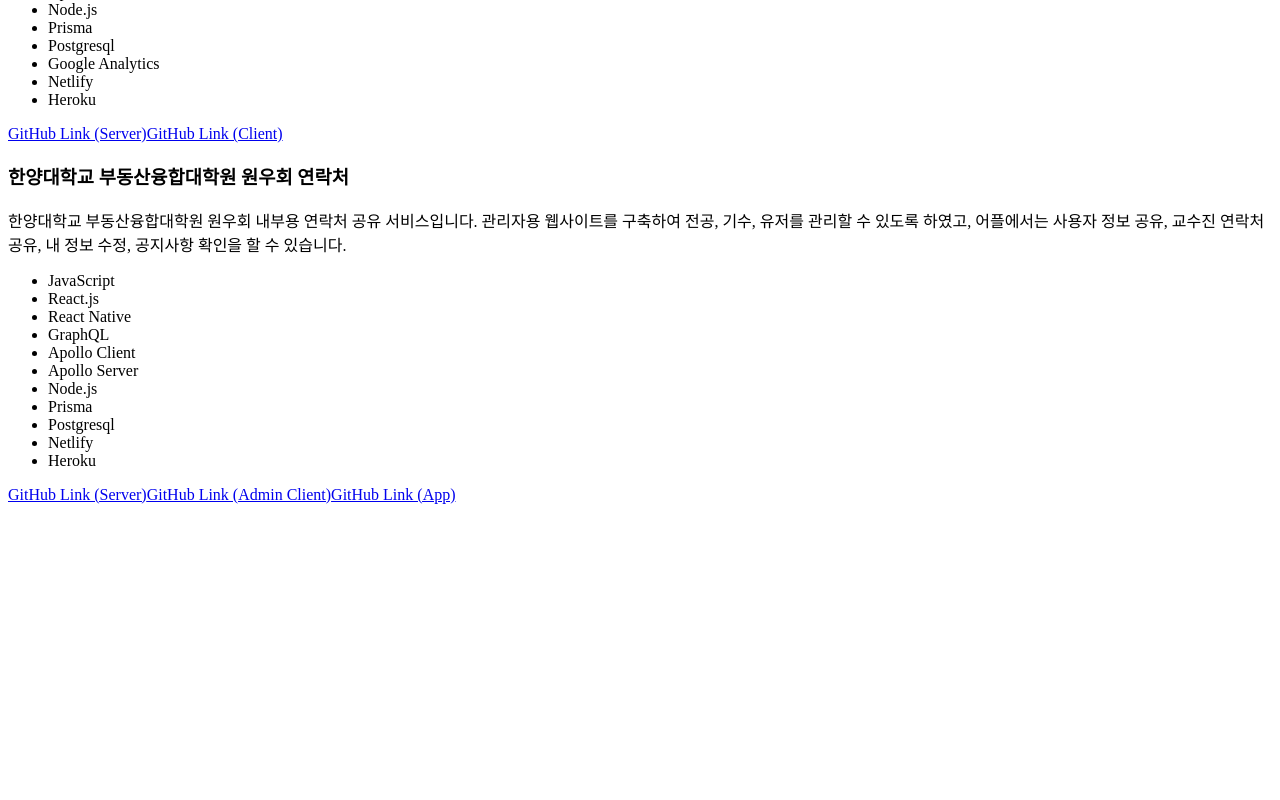
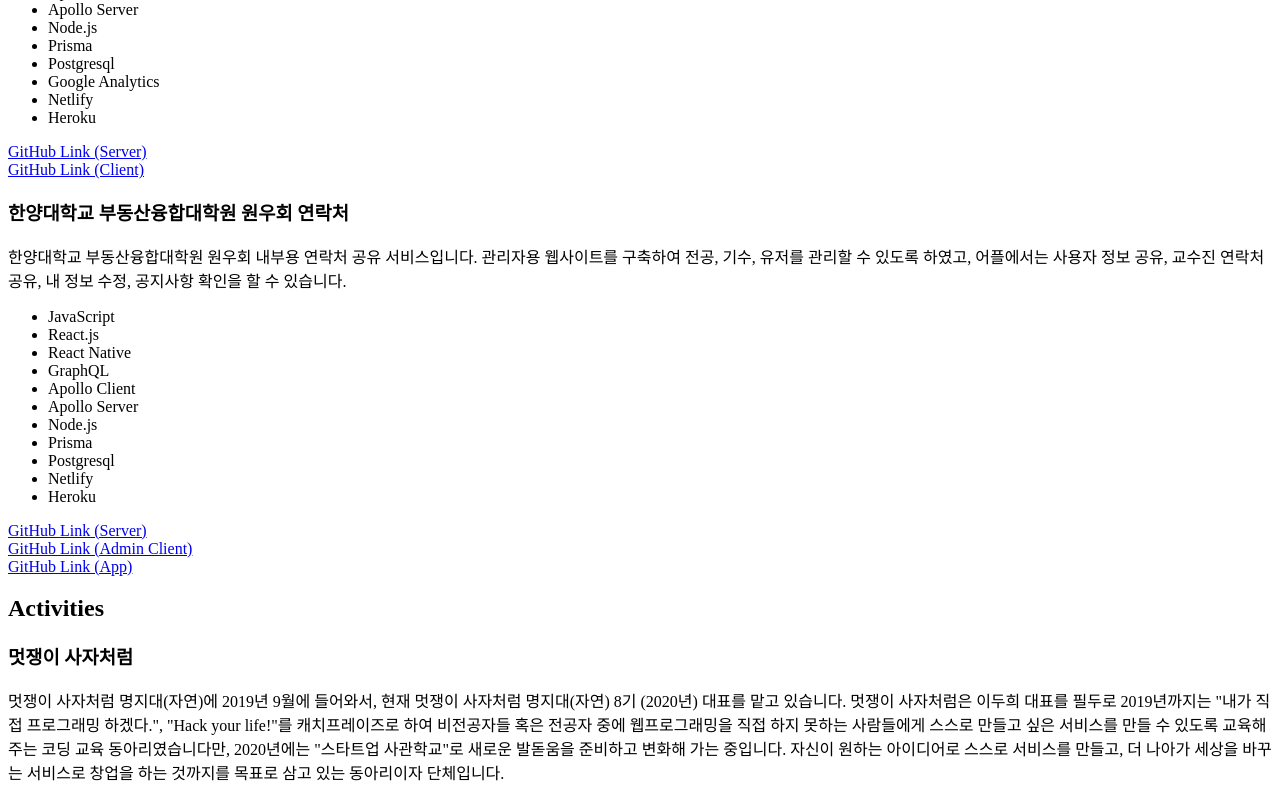
Before and after one commit to ndaemy/tarrazu-blog-frontend, a Next.js app: page /profile in a window 1280 px wide. Shown: the part 3535-4335 px from the top of the page. Before the commit the page ends 4047 px from the top, so only its background shows below. Built offline with nearby package versions, Linux system fonts and the light colour scheme.

Commit message:
[Profile] Add activities to profile page

```diff
--- a/components/profile/tags.tsx
+++ b/components/profile/tags.tsx
@@ -8,7 +8,7 @@
       {names.map(name => (
         <li
           key={name}
-          className='rounded bg-gray-600 p-1 text-xs text-white mr-2 mb-2 inline-block'
+          className='rounded bg-gray-600 px-2 py-1 text-xs text-white mr-2 mb-2 inline-block'
         >
           {name}
         </li>
--- a/pages/profile.tsx
+++ b/pages/profile.tsx
@@ -8,6 +8,7 @@
   'React.js',
   'React Native',
   'Node.js',
+  'Express.js',
   'GraphQL',
   'Apollo Client',
   'Apollo Server',
@@ -53,7 +54,7 @@
           </div>
           {/* Skills */}
           <div className='border-b-2 pb-2 mb-4'>
-            <h2 className='text-3xl pl-3 border-l-4 border-teal-400 mb-4'>
+            <h2 className='text-3xl pl-3 border-l-4 border-teal-400 mb-6'>
               Technical Skills
             </h2>
             <Skills names={skills} />
@@ -62,17 +63,19 @@
 
         {/* Right side in md */}
         <div className='col-span-2'>
-          <h2 className='text-3xl pl-3 border-l-4 border-teal-400 mb-4'>
+          <div className='border-b-2 pb-4 mb-10'>
+            <h2 className='text-3xl pl-3 border-l-4 border-teal-400 mb-6'>
               Projects
             </h2>
-          <div className='mb-4'>
+            <div className='mb-6'>
               <h3 className='text-lg font-medium text-teal-600 mb-2'>
                 Tarrazu Blog
               </h3>
               <div className='ml-4'>
                 <p className='mb-2'>
                   이 블로그 프로젝트 입니다. 개발하면서 필요한 팁, 프로젝트를
-                진행하면서 느낀 부분들에 대한 회고록 등을 작성하는 블로그입니다.
+                  진행하면서 느낀 부분들에 대한 회고록 등을 작성하는
+                  블로그입니다.
                 </p>
                 <Tags
                   names={[
@@ -86,13 +89,13 @@
                 <a
                   href='https://github.com/yuyaebean/tarrazu_blog'
                   target='_blank'
-                className='block underline italic'
+                  className='underline italic'
                 >
                   GitHub Link
                 </a>
               </div>
             </div>
-          <div className='mb-4'>
+            <div className='mb-6'>
               <h3 className='text-lg font-medium text-teal-600 mb-2'>
                 멋쟁이 사자처럼 명지대(자연) 홈페이지
               </h3>
@@ -119,14 +122,15 @@
                 <a
                   href='https://github.com/mju-likelion/official-server'
                   target='_blank'
-                className='block underline italic'
+                  className='underline italic'
                 >
                   GitHub Link (Server)
                 </a>
+                <br />
                 <a
                   href='https://github.com/mju-likelion/official-web'
                   target='_blank'
-                className='block underline italic'
+                  className='underline italic'
                 >
                   GitHub Link (Client)
                 </a>
@@ -161,24 +165,52 @@
                 <a
                   href='https://github.com/yuyaebean/hure_backend'
                   target='_blank'
-                className='block underline italic'
+                  className='underline italic'
                 >
                   GitHub Link (Server)
                 </a>
+                <br />
                 <a
                   href='https://github.com/yuyaebean/hure_admin_frontend'
                   target='_blank'
-                className='block underline italic'
+                  className='underline italic'
                 >
                   GitHub Link (Admin Client)
                 </a>
+                <br />
                 <a
                   href='https://github.com/InSooBae/HYRE-App'
                   target='_blank'
-                className='block underline italic'
+                  className='underline italic'
                 >
                   GitHub Link (App)
                 </a>
+              </div>
+            </div>
+          </div>
+          <div className='border-b-2 pb-4 mb-10'>
+            <h2 className='text-3xl pl-3 border-l-4 border-teal-400 mb-6'>
+              Activities
+            </h2>
+            <div className='mb-6'>
+              <h3 className='text-lg font-medium text-teal-600 mb-2'>
+                멋쟁이 사자처럼
+              </h3>
+              <div className='ml-4'>
+                <p className='mb-2'>
+                  멋쟁이 사자처럼 명지대(자연)에 2019년 9월에 들어와서, 현재
+                  멋쟁이 사자처럼 명지대(자연) 8기 (2020년) 대표를 맡고
+                  있습니다. 멋쟁이 사자처럼은 이두희 대표를 필두로 2019년까지는
+                  "내가 직접 프로그래밍 하겠다.", "Hack your life!"를
+                  캐치프레이즈로 하여 비전공자들 혹은 전공자 중에 웹프로그래밍을
+                  직접 하지 못하는 사람들에게 스스로 만들고 싶은 서비스를 만들
+                  수 있도록 교육해주는 코딩 교육 동아리였습니다만, 2020년에는
+                  "스타트업 사관학교"로 새로운 발돋움을 준비하고 변화해 가는
+                  중입니다. 자신이 원하는 아이디어로 스스로 서비스를 만들고, 더
+                  나아가 세상을 바꾸는 서비스로 창업을 하는 것까지를 목표로 삼고
+                  있는 동아리이자 단체입니다.
+                </p>
+              </div>
             </div>
           </div>
         </div>
```
Lines whose indentation alone changed are shown as unchanged.
